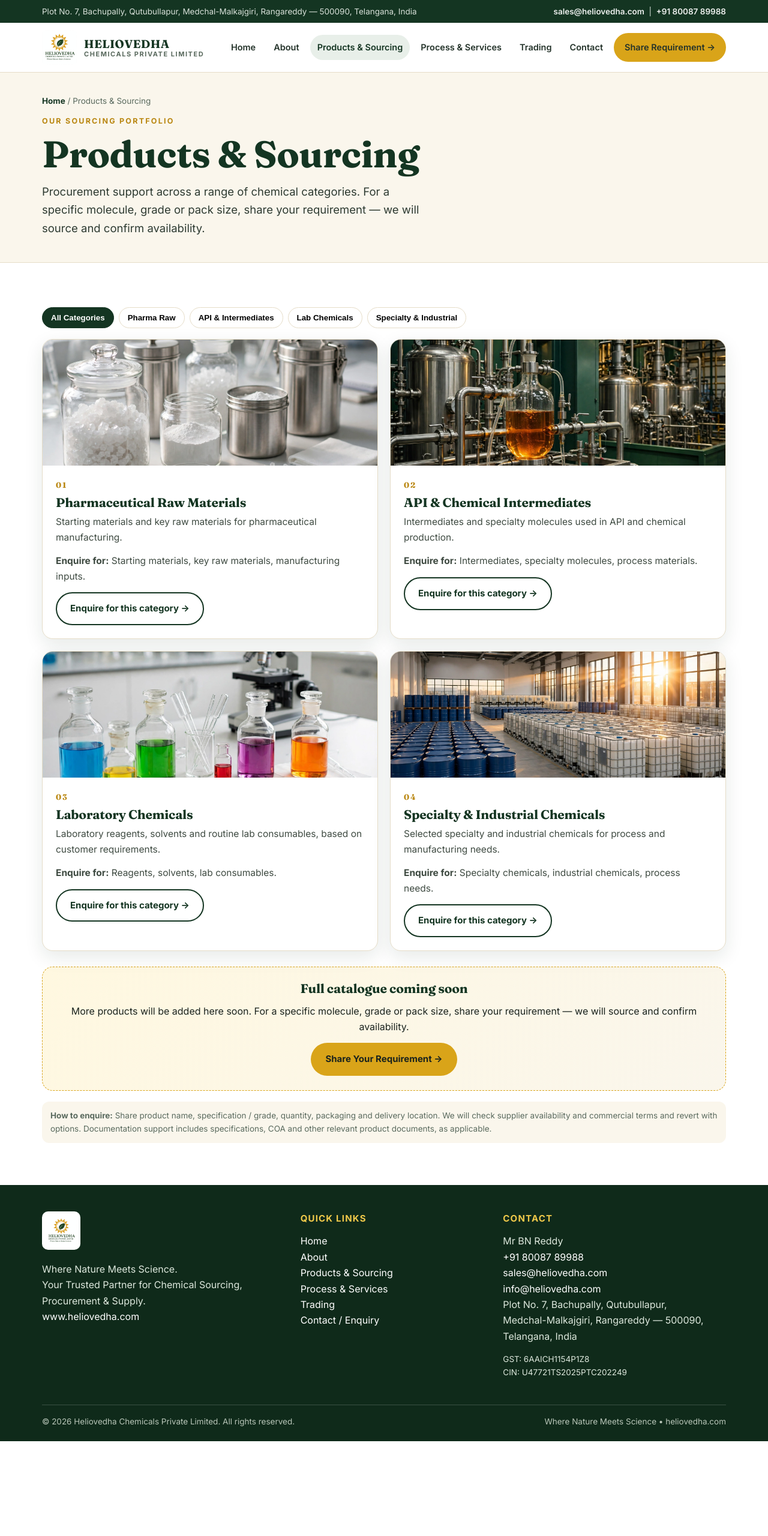
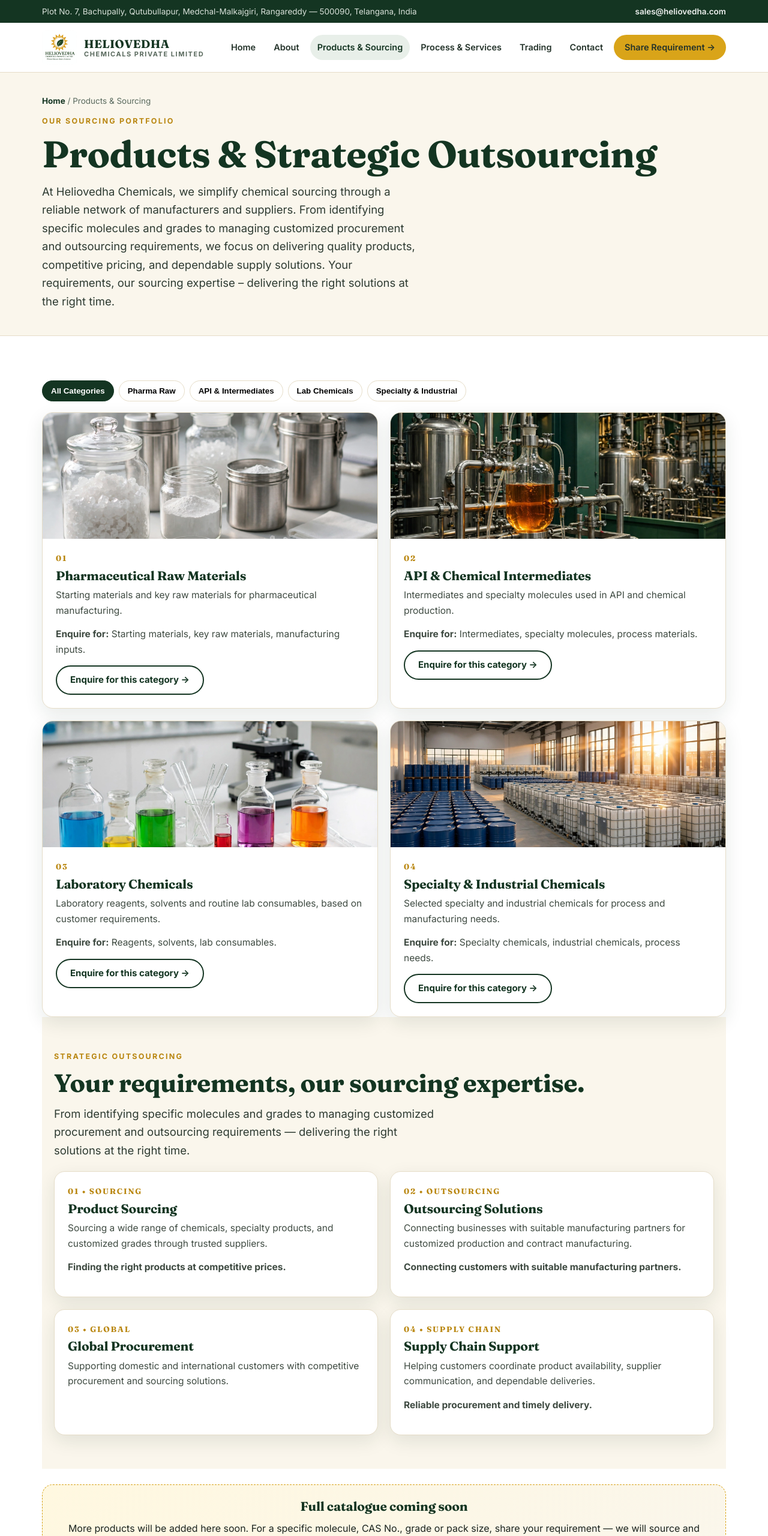
Before and after one commit to heliovedha-chemicals/heliovedha-web, a plain HTML site: page products.html in a window 1280 px wide. Shown: the top 2560 px of the page at 60% size. Before the commit the page ends 2402 px from the top, so only its background shows below. Drawn offline with Linux system fonts and the light colour scheme.

```diff
--- a/products.html
+++ b/products.html
@@ -1,10 +1,10 @@
 <!doctype html><html lang="en"><head><meta charset="utf-8"><meta name="viewport" content="width=device-width,initial-scale=1">
-<title>Products & Sourcing | Heliovedha Chemicals Private Limited — heliovedha.com</title>
+<title>Products & Strategic Outsourcing | Heliovedha Chemicals Private Limited — heliovedha.com</title>
 <meta name="description" content="Pharmaceutical raw materials, API & chemical intermediates, laboratory chemicals, specialty & industrial chemicals — sourcing support in India.">
 <meta property="og:title" content="Products & Sourcing | Heliovedha Chemicals"><meta property="og:description" content="Pharmaceutical raw materials, API & chemical intermediates, laboratory chemicals, specialty & industrial chemicals — sourcing support in India."><meta property="og:type" content="website">
 <link rel="icon" href="assets/logo.webp"><link rel="stylesheet" href="style.css"></head><body>
 
-<div class="topbar"><div class="container"><span>Plot No. 7, Bachupally, Qutubullapur, Medchal-Malkajgiri, Rangareddy — 500090, Telangana, India</span><span><a href="mailto:sales@heliovedha.com">sales@heliovedha.com</a> &nbsp;|&nbsp; <a href="tel:+918008789988">+91 80087 89988</a></span></div></div>
+<div class="topbar"><div class="container"><span>Plot No. 7, Bachupally, Qutubullapur, Medchal-Malkajgiri, Rangareddy — 500090, Telangana, India</span><span><a href="mailto:sales@heliovedha.com">sales@heliovedha.com</a> </span></div></div>
 <header><div class="container header-inner">
 <a class="logo-link" href="index.html"><img src="assets/logo.webp" alt="Heliovedha Chemicals Private Limited — Where Nature Meets Science"><span class="logo-text"><b>HELIOVEDHA</b><span>CHEMICALS PRIVATE LIMITED</span></span></a>
 <button class="hamburger" onclick="toggleMenu()">Menu ☰</button>
@@ -18,7 +18,7 @@
 </div></header>
 
 
-<section class="page-hero"><div class="container"><div class="breadcrumb"><a href="index.html">Home</a> / Products &amp; Sourcing</div><div class="eyebrow">Our Sourcing Portfolio</div><h1>Products &amp; Sourcing</h1><p class="lead">Procurement support across a range of chemical categories. For a specific molecule, grade or pack size, share your requirement — we will source and confirm availability.</p></div></section>
+<section class="page-hero"><div class="container"><div class="breadcrumb"><a href="index.html">Home</a> / Products &amp; Sourcing</div><div class="eyebrow">Our Sourcing Portfolio</div><h1>Products &amp; Strategic Outsourcing</h1><p class="lead">At Heliovedha Chemicals, we simplify chemical sourcing through a reliable network of manufacturers and suppliers. From identifying specific molecules and grades to managing customized procurement and outsourcing requirements, we focus on delivering quality products, competitive pricing, and dependable supply solutions. Your requirements, our sourcing expertise – delivering the right solutions at the right time.</p></div></section>
 <section class="section"><div class="container"><div class="filter-bar"><button class="active" onclick="filterProducts('all',this)">All Categories</button><button onclick="filterProducts('pharma',this)">Pharma Raw</button><button onclick="filterProducts('api',this)">API &amp; Intermediates</button><button onclick="filterProducts('lab',this)">Lab Chemicals</button><button onclick="filterProducts('specialty',this)">Specialty &amp; Industrial</button></div>
 <div class="grid4">
 <div class="card" data-cat="pharma"><img src="assets/pharma.webp" alt="Pharmaceutical Raw Materials"><div class="card-pad"><div class="num">01</div><h3>Pharmaceutical Raw Materials</h3><p>Starting materials and key raw materials for pharmaceutical manufacturing.</p><p><b>Enquire for:</b> Starting materials, key raw materials, manufacturing inputs.</p><a class="btn btn-outline" href="contact.html?category=Pharmaceutical Raw Materials">Enquire for this category →</a></div></div>
@@ -26,7 +26,14 @@
 <div class="card" data-cat="lab"><img src="assets/lab.webp" alt="Laboratory Chemicals"><div class="card-pad"><div class="num">03</div><h3>Laboratory Chemicals</h3><p>Laboratory reagents, solvents and routine lab consumables, based on customer requirements.</p><p><b>Enquire for:</b> Reagents, solvents, lab consumables.</p><a class="btn btn-outline" href="contact.html?category=Laboratory Chemicals">Enquire for this category →</a></div></div>
 <div class="card" data-cat="specialty"><img src="assets/warehouse.webp" alt="Specialty & Industrial Chemicals"><div class="card-pad"><div class="num">04</div><h3>Specialty &amp; Industrial Chemicals</h3><p>Selected specialty and industrial chemicals for process and manufacturing needs.</p><p><b>Enquire for:</b> Specialty chemicals, industrial chemicals, process needs.</p><a class="btn btn-outline" href="contact.html?category=Specialty & Industrial Chemicals">Enquire for this category →</a></div></div>
 </div>
-<div class="coming" style="margin-top:26px;"><h3>Full catalogue coming soon</h3><p>More products will be added here soon. For a specific molecule, grade or pack size, share your requirement — we will source and confirm availability.</p><a class="btn btn-gold" href="contact.html">Share Your Requirement →</a></div>
+
+<section class="section cream"><div class="container"><div class="eyebrow">Strategic Outsourcing</div><h2>Your requirements, our sourcing expertise.</h2><p class="lead">From identifying specific molecules and grades to managing customized procurement and outsourcing requirements — delivering the right solutions at the right time.</p><div class="grid4" style="margin-top:20px;">
+<div class="card"><div class="card-pad"><div class="num">01 • SOURCING</div><h3>Product Sourcing</h3><p>Sourcing a wide range of chemicals, specialty products, and customized grades through trusted suppliers.</p><p><b>Finding the right products at competitive prices.</b></p></div></div>
+<div class="card"><div class="card-pad"><div class="num">02 • OUTSOURCING</div><h3>Outsourcing Solutions</h3><p>Connecting businesses with suitable manufacturing partners for customized production and contract manufacturing.</p><p><b>Connecting customers with suitable manufacturing partners.</b></p></div></div>
+<div class="card"><div class="card-pad"><div class="num">03 • GLOBAL</div><h3>Global Procurement</h3><p>Supporting domestic and international customers with competitive procurement and sourcing solutions.</p></div></div>
+<div class="card"><div class="card-pad"><div class="num">04 • SUPPLY CHAIN</div><h3>Supply Chain Support</h3><p>Helping customers coordinate product availability, supplier communication, and dependable deliveries.</p><p><b>Reliable procurement and timely delivery.</b></p></div></div>
+</div></div></section>
+<div class="coming" style="margin-top:26px;"><h3>Full catalogue coming soon</h3><p>More products will be added here soon. For a specific molecule, CAS No., grade or pack size, share your requirement — we will source and confirm availability.</p><a class="btn btn-gold" href="contact.html">Share Your Requirement →</a></div>
 <p style="margin-top:18px;" class="note"><b>How to enquire:</b> Share product name, specification / grade, quantity, packaging and delivery location. We will check supplier availability and commercial terms and revert with options. Documentation support includes specifications, COA and other relevant product documents, as applicable.</p>
 </div></section>
 
@@ -34,7 +41,7 @@
 <footer><div class="container"><div class="foot-grid">
 <div><img class="foot-logo" src="assets/logo.webp" alt="Heliovedha Chemicals"><p style="margin-top:12px;">Where Nature Meets Science.<br>Your Trusted Partner for Chemical Sourcing, Procurement &amp; Supply.<br><a href="https://www.heliovedha.com">www.heliovedha.com</a></p></div>
 <div><h4>Quick Links</h4><p><a href="index.html">Home</a><br><a href="about.html">About</a><br><a href="products.html">Products &amp; Sourcing</a><br><a href="process.html">Process &amp; Services</a><br><a href="trading.html">Trading</a><br><a href="contact.html">Contact / Enquiry</a></p></div>
-<div><h4>Contact</h4><p>Mr BN Reddy<br><a href="tel:+918008789988">+91 80087 89988</a><br><a href="mailto:sales@heliovedha.com">sales@heliovedha.com</a><br><a href="mailto:info@heliovedha.com">info@heliovedha.com</a><br>Plot No. 7, Bachupally, Qutubullapur,<br>Medchal-Malkajgiri, Rangareddy — 500090,<br>Telangana, India</p><p style="font-size:13.5px;">GST: 6AAICH1154P1Z8<br>CIN: U47721TS2025PTC202249</p></div>
+<div><h4>Contact</h4><p>Mr BN Reddy<br><a href="mailto:sales@heliovedha.com">sales@heliovedha.com</a><br><a href="mailto:info@heliovedha.com">info@heliovedha.com</a><br>Plot No. 7, Bachupally, Qutubullapur,<br>Medchal-Malkajgiri, Rangareddy — 500090,<br>Telangana, India</p><p style="font-size:13.5px;">GST: 36AAICH1154P1Z8<br>CIN: U47721TS2025PTC202249</p></div>
 </div><div class="bottom"><span>© 2026 Heliovedha Chemicals Private Limited. All rights reserved.</span><span>Where Nature Meets Science • heliovedha.com</span></div></div></footer>
 <script src="script.js"></script>
 
--- a/script.js
+++ b/script.js
@@ -15,7 +15,7 @@ function sendEnquiry(e){
   var d=new FormData(f);
   var get=k=> (d.get(k)||'').toString().trim();
   var subject='New Enquiry — '+(get('product')||'General')+' — '+(get('company')||get('name')||'');
-  var body='Hello Heliovedha Chemicals,\n\nI would like to enquire about:\n\nProduct Name: '+get('product')+'\nCategory: '+get('category')+'\nSpecification / Grade: '+get('spec')+'\nQuantity: '+get('quantity')+' '+get('unit')+'\nPackaging Required: '+get('packaging')+'\nDelivery Location / Warehouse City: '+get('delivery')+'\n\nYour Name: '+get('name')+'\nCompany: '+get('company')+'\nEmail: '+get('email')+'\nPhone: '+get('phone')+'\n\nMessage:\n'+get('message')+'\n\nSent from heliovedha.com';
+  var body='Hello Heliovedha Chemicals,\n\nI would like to enquire about:\n\nProduct Name: '+get('product')+'\nCAS No.: '+get('cas')+'\nCategory: '+get('category')+'\nSpecification / Grade: '+get('spec')+'\nQuantity: '+get('quantity')+' '+get('unit')+'\nPackaging Required: '+get('packaging')+'\nDelivery Location / Warehouse City: '+get('delivery')+'\n\nYour Name: '+get('name')+'\nCompany: '+get('company')+'\nEmail: '+get('email')+'\nPhone: '+get('phone')+'\n\nMessage:\n'+get('message')+'\n\nSent from heliovedha.com';
   var mailto='mailto:sales@heliovedha.com?subject='+encodeURIComponent(subject)+'&body='+encodeURIComponent(body);
   document.getElementById('formSuccess').style.display='block';
   window.location.href=mailto;
--- a/style.css
+++ b/style.css
@@ -2,7 +2,7 @@
 /* Heliovedha Chemicals — heliovedha.com — V2 */
 @import url('https://fonts.googleapis.com/css2?family=Fraunces:opsz,wght@9..144,500;9..144,600;9..144,700&family=Inter:wght@400;500;600;700&display=swap');
 :root{--green:#143522;--green2:#1B3A2A;--green-light:#E8EFE9;--gold:#D9A419;--gold-dark:#B9860F;--cream:#FAF6EC;--cream2:#F3EDDD;--ink:#1A231E;--muted:#5A6A5E;--line:#E6DDC8;--white:#fff;--radius:18px;--shadow:0 10px 30px rgba(20,53,34,.10);--shadow2:0 18px 50px rgba(20,53,34,.14)}
-*{box-sizing:border-box}html{scroll-behavior:smooth}body{margin:0;font-family:Inter,system-ui,-apple-system,Segoe UI,Roboto,Arial,sans-serif;color:var(--ink);background:var(--white);line-height:1.65;font-size:16px}
+*{box-sizing:border-box}html{scroll-behavior:smooth}body{margin:0;overflow-x:hidden;font-family:Inter,system-ui,-apple-system,Segoe UI,Roboto,Arial,sans-serif;color:var(--ink);background:var(--white);line-height:1.65;font-size:16px}
 a{color:var(--green);text-decoration:none}a:hover{text-decoration:underline}
 h1,h2,h3{font-family:Fraunces,Georgia,serif;color:var(--green);line-height:1.12;margin:0 0 12px;letter-spacing:-.01em}
 h1{font-size:clamp(38px,5.2vw,62px)}h2{font-size:clamp(30px,3.6vw,42px)}h3{font-size:21px}
@@ -10,7 +10,9 @@ p{margin:0 0 14px}.lead{font-size:18.5px;color:#2E3B32;max-width:640px}
 .container{max-width:1180px;margin:0 auto;padding:0 20px}
 .eyebrow{font-size:12.5px;letter-spacing:.18em;text-transform:uppercase;color:var(--gold-dark);font-weight:700;margin-bottom:10px}
 .eyebrow.light{color:#F0C94A}
-.btn{display:inline-flex;align-items:center;gap:8px;padding:13px 22px;border-radius:999px;font-weight:700;font-size:15px;border:2px solid transparent;cursor:pointer;text-decoration:none!important}
+.btn{display:inline-flex;align-items:center;justify-content:center;gap:8px;padding:13px 22px;border-radius:999px;font-weight:700;font-size:15px;line-height:1.25;border:2px solid transparent;cursor:pointer;text-decoration:none!important;flex-shrink:0;white-space:nowrap}
+.cta-row{display:flex;gap:12px;flex-wrap:wrap;justify-content:center;align-items:center;margin-top:20px}
+.cta-row .btn{margin:0}
 .btn-gold{background:var(--gold);color:#1A231E}.btn-gold:hover{background:#E8B62A}
 .btn-green{background:var(--green);color:#fff}.btn-green:hover{background:#0F2A1A}
 .btn-outline{background:transparent;border-color:var(--green);color:var(--green)}.btn-outline:hover{background:var(--green);color:#fff}
@@ -48,3 +50,5 @@ footer{background:#0F2A1A;color:#DDE8DD;padding:44px 0 22px;margin-top:0}footer
 .page-hero{background:var(--cream);padding:36px 0 28px;border-bottom:1px solid var(--line)}
 @media(max-width:900px){.hero-grid,.grid2,.grid3{grid-template-columns:1fr}.grid4{grid-template-columns:1fr}.timeline{grid-template-columns:1fr 1fr}nav.main{display:none}nav.main.open{display:flex;flex-direction:column;position:absolute;left:0;right:0;top:100%;background:#fff;padding:14px;border-bottom:1px solid var(--line)}nav.main.open a{width:100%}.hamburger{display:block}.header-inner{position:relative}.hero-img img{height:320px}.form-grid{grid-template-columns:1fr}footer .foot-grid{grid-template-columns:1fr}.logo-text b{font-size:16px}.logo-link img{height:48px}}
 @media(max-width:520px){.timeline{grid-template-columns:1fr}}
+
+@media(max-width:520px){.cta-row{flex-direction:column;align-items:stretch;gap:12px;margin-top:20px}.cta-row .btn{width:100%;padding:14px 18px;white-space:normal;text-align:center}.hero-cta{flex-direction:column;align-items:stretch;gap:10px}.hero-cta .btn{width:100%}}
```
Also changed, not shown: about.html (+2 -2 lines), contact.html (+7 -6 lines), index.html (+3 -3 lines), process.html (+2 -2 lines), trading.html (+2 -2 lines), assets/warehouse_1.webp (deleted), 1 other file.
